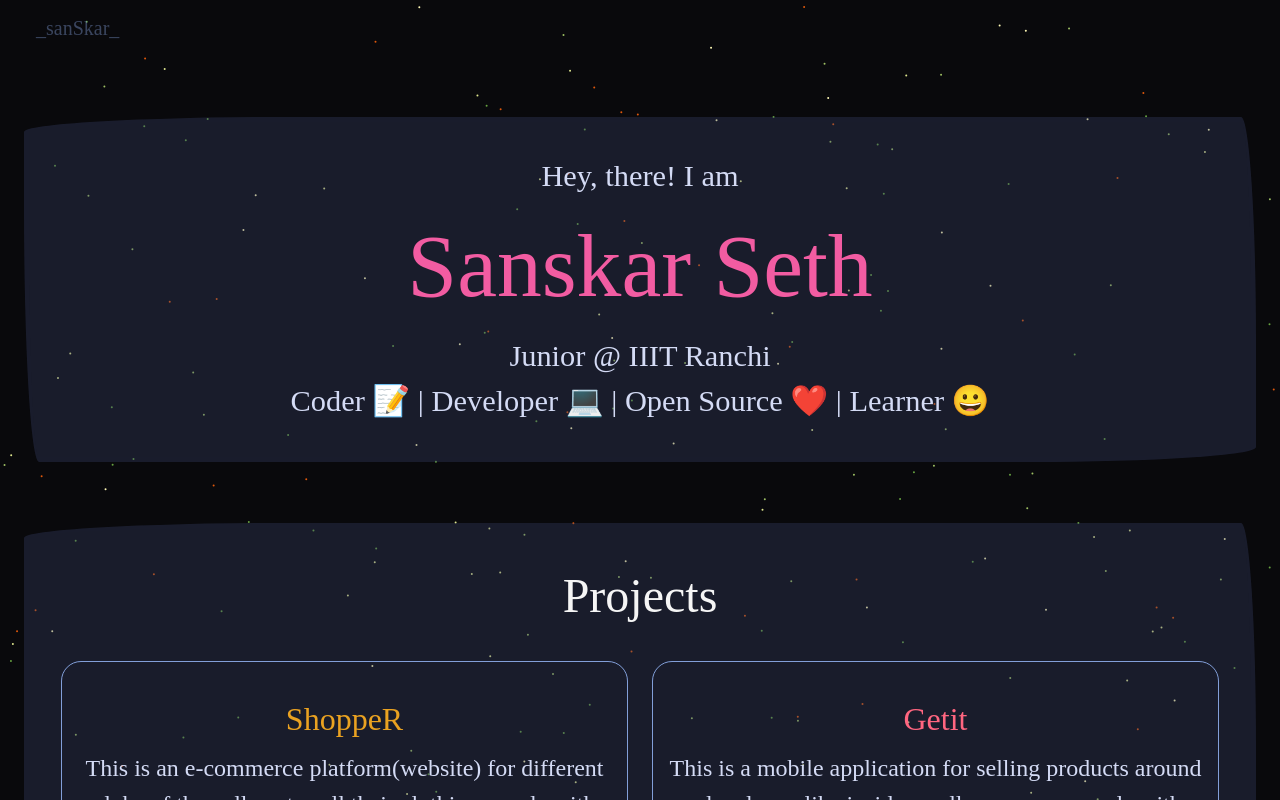
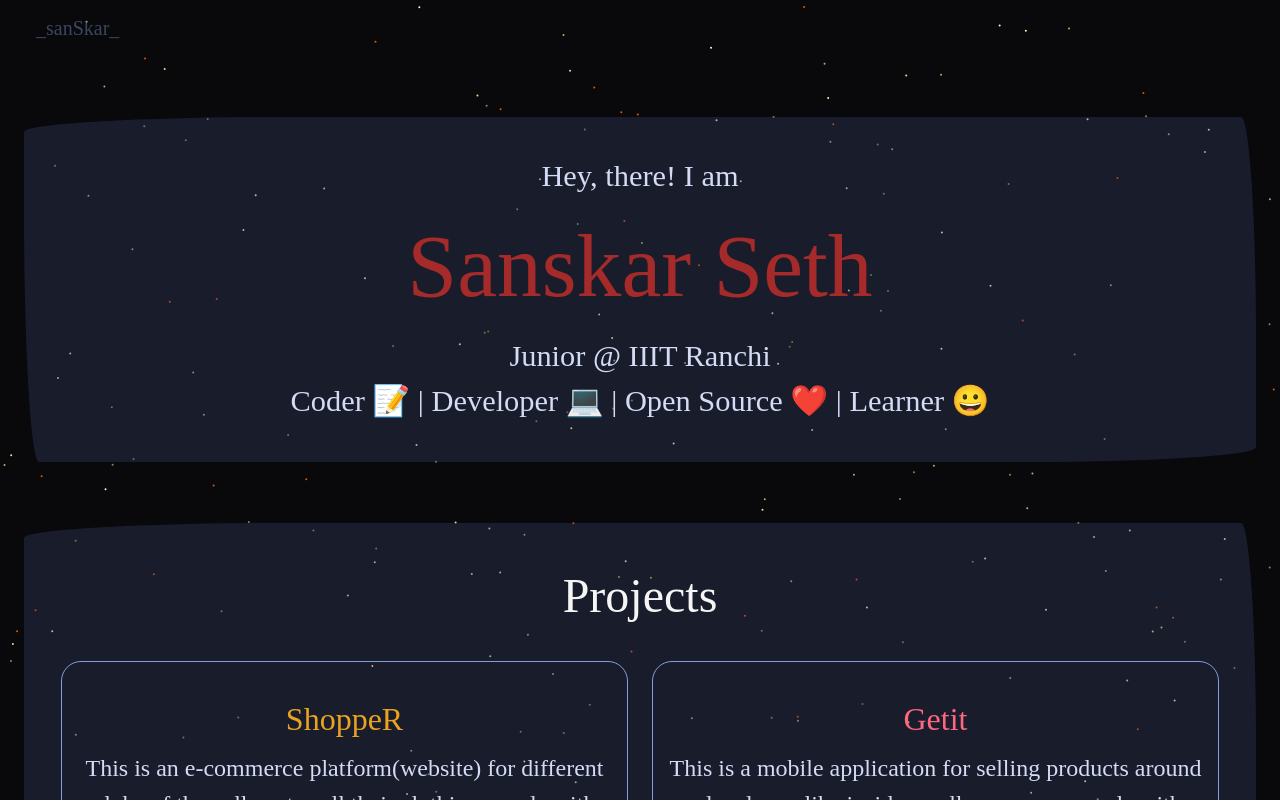
Before and after one commit to sanskarseth/My-Portfolio, a React (Create React App) app: page / in a window 1280 px wide. Shown: the top 800 px of the page. Built offline with nearby package versions, Linux system fonts and the light colour scheme; a web font is replaced by a local one.

Commit message:
color change

```diff
--- a/src/components/Home/AboutMe/AboutMe.css
+++ b/src/components/Home/AboutMe/AboutMe.css
@@ -10,7 +10,8 @@
 .name {
 	font-size: 7vw;
 	/* font-family: 'Reggae One', cursive; */
-	color: #f25ca2;
+	/* color: #f25ca2; */
+	color: brown;
 }
 
 .main-area .title {
```
